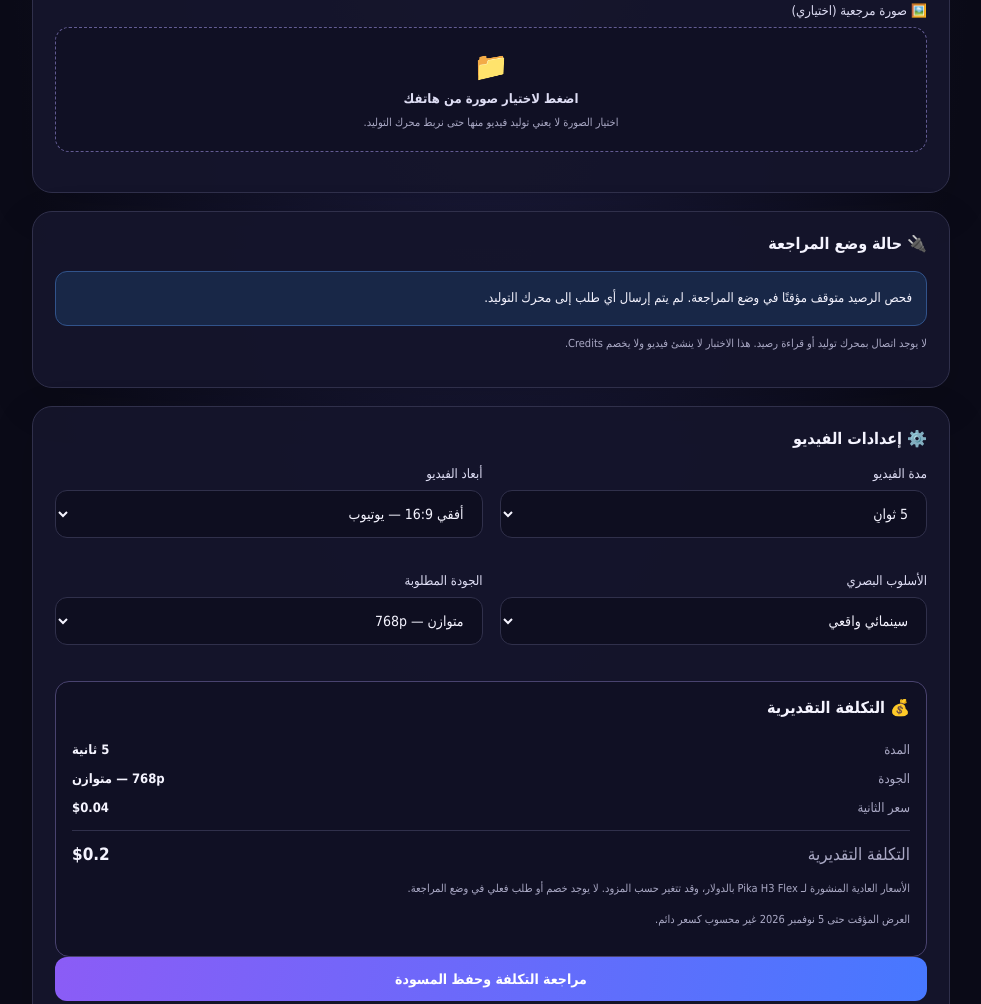
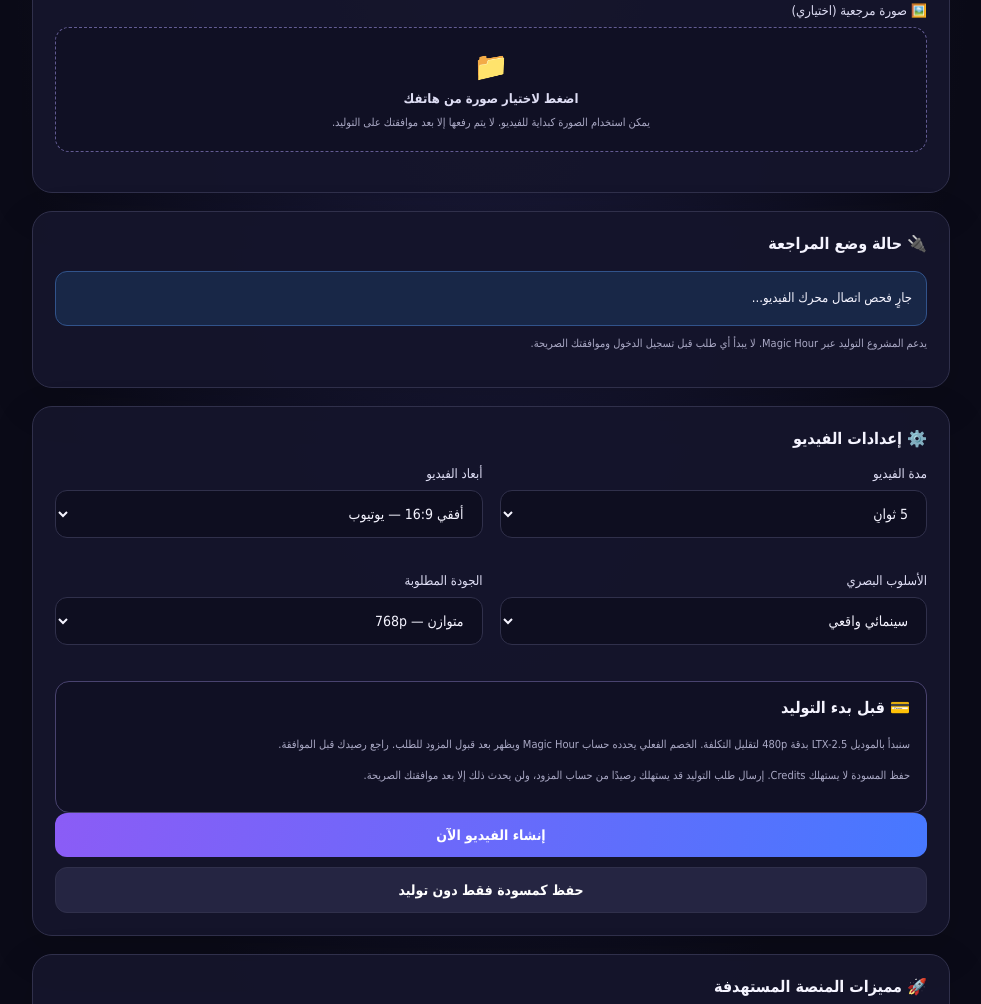
Before and after one commit to emaiaiai2026-bit/capital-ai-studio, a plain HTML site: page index.html in a window 1280 px wide. Shown: the part 497-1501 px from the top of the page, without its empty margins (149-1130 px from the left). Drawn offline with Linux system fonts and the light colour scheme; no server answers.

Commit message:
feat: update interface for real video generation

```diff
--- a/index.html
+++ b/index.html
@@ -139,8 +139,8 @@
 
 <main>
   <section class="hero">
-    <h2>اختبر تجهيز طلبك دون إنشاء فيديو</h2>
-    <p>اكتب وصفك وحدد الإعدادات لاختبار الطلب فقط. هذا الوضع لا يُنشئ فيديو ولا يخصم رصيدًا.</p>
+    <h2>حوّل فكرتك إلى فيديو بالذكاء الاصطناعي</h2>
+    <p>اكتب وصف المشهد أو اختر صورة مرجعية، ثم أرسل طلب التوليد بعد مراجعة إعداداته.</p>
   </section>
 
   <section class="card">
@@ -156,7 +156,7 @@
       <label class="drop" for="image">
         <div style="font-size:28px">📁</div>
         <strong>اضغط لاختيار صورة من هاتفك</strong>
-        <small>اختيار الصورة لا يعني توليد فيديو منها حتى نربط محرك التوليد.</small>
+        <small>يمكن استخدام الصورة كبداية للفيديو. لا يتم رفعها إلا بعد موافقتك على التوليد.</small>
         <input id="image" type="file" accept="image/png,image/jpeg,image/webp">
         <img id="preview" alt="معاينة الصورة المختارة">
       </label>
@@ -166,8 +166,8 @@
 
   <section class="card" aria-live="polite">
     <div class="card-title">🔌 حالة وضع المراجعة</div>
-    <div id="engineStatus" class="status info" style="display:block">وضع المراجعة فقط — التوليد غير مفعّل</div>
-    <p class="hint">لا يوجد اتصال بمحرك توليد أو قراءة رصيد. هذا الاختبار لا ينشئ فيديو ولا يخصم Credits.</p>
+    <div id="engineStatus" class="status info" style="display:block">جارٍ فحص اتصال محرك الفيديو...</div>
+    <p class="hint">يدعم المشروع التوليد عبر Magic Hour. لا يبدأ أي طلب قبل تسجيل الدخول وموافقتك الصريحة.</p>
   </section>
 
   <section class="card">
@@ -210,15 +210,12 @@
       </div>
     </div>
     <div class="cost-box" aria-live="polite">
-      <div class="card-title">💰 التكلفة التقديرية</div>
-      <div class="cost-line"><span>المدة</span><strong id="costDuration">5 ثوانٍ</strong></div>
-      <div class="cost-line"><span>الجودة</span><strong id="costQuality">768p — متوازن</strong></div>
-      <div class="cost-line"><span>سعر الثانية</span><strong id="costRate">$0.04</strong></div>
-      <div class="cost-line cost-total"><span>التكلفة التقديرية</span><strong id="costTotal">$0.20</strong></div>
-      <p class="hint">الأسعار العادية المنشورة لـ Pika H3 Flex بالدولار، وقد تتغير حسب المزود. لا يوجد خصم أو طلب فعلي في وضع المراجعة.</p>
-      <p class="hint">العرض المؤقت حتى 5 نوفمبر 2026 غير محسوب كسعر دائم.</p>
+      <div class="card-title">💳 قبل بدء التوليد</div>
+      <p class="hint">سنبدأ بالموديل LTX-2.5 بدقة 480p لتقليل التكلفة. الخصم الفعلي يحدده حساب Magic Hour ويظهر بعد قبول المزود للطلب. راجع رصيدك قبل الموافقة.</p>
+      <p class="hint">حفظ المسودة لا يستهلك Credits. إرسال طلب التوليد قد يستهلك رصيدًا من حساب المزود، ولن يحدث ذلك إلا بعد موافقتك الصريحة.</p>
     </div>
-    <button class="primary" id="generate">مراجعة التكلفة وحفظ المسودة</button>
+    <button class="primary" id="generate">إنشاء الفيديو الآن</button>
+    <button class="secondary" id="saveDraftButton" type="button" style="width:100%;margin-top:10px">حفظ كمسودة فقط دون توليد</button>
     <div id="status" class="status" role="status" aria-live="polite"></div>
   </section>
 
@@ -260,10 +257,10 @@
   <div class="modal">
     <h3 id="confirmTitle">مراجعة الطلب قبل الموافقة</h3>
     <p id="confirmSummary">مراجعة محلية فقط.</p>
-    <label class="check-row"><input type="checkbox" id="confirmCheck"><span>أوافق على التكلفة التقديرية، وأفهم أن الموافقة تجريبية ولا ترسل طلب توليد.</span></label>
+    <label class="check-row"><input type="checkbox" id="confirmCheck"><span>أوافق على إرسال طلب حقيقي إلى Magic Hour. قد يستهلك الطلب Credits من حساب المزود، ولن أضغط تأكيد إلا بعد مراجعة إعدادات الفيديو ورصيد الحساب.</span></label>
     <div class="modal-actions">
       <button class="secondary" type="button" id="cancelConfirm">رجوع وتعديل</button>
-      <button class="primary" type="button" id="approveConfirm" disabled>تأكيد تجريبي</button>
+      <button class="primary" type="button" id="approveConfirm" disabled>أوافق وابدأ التوليد</button>
     </div>
   </div>
 </div>
```
